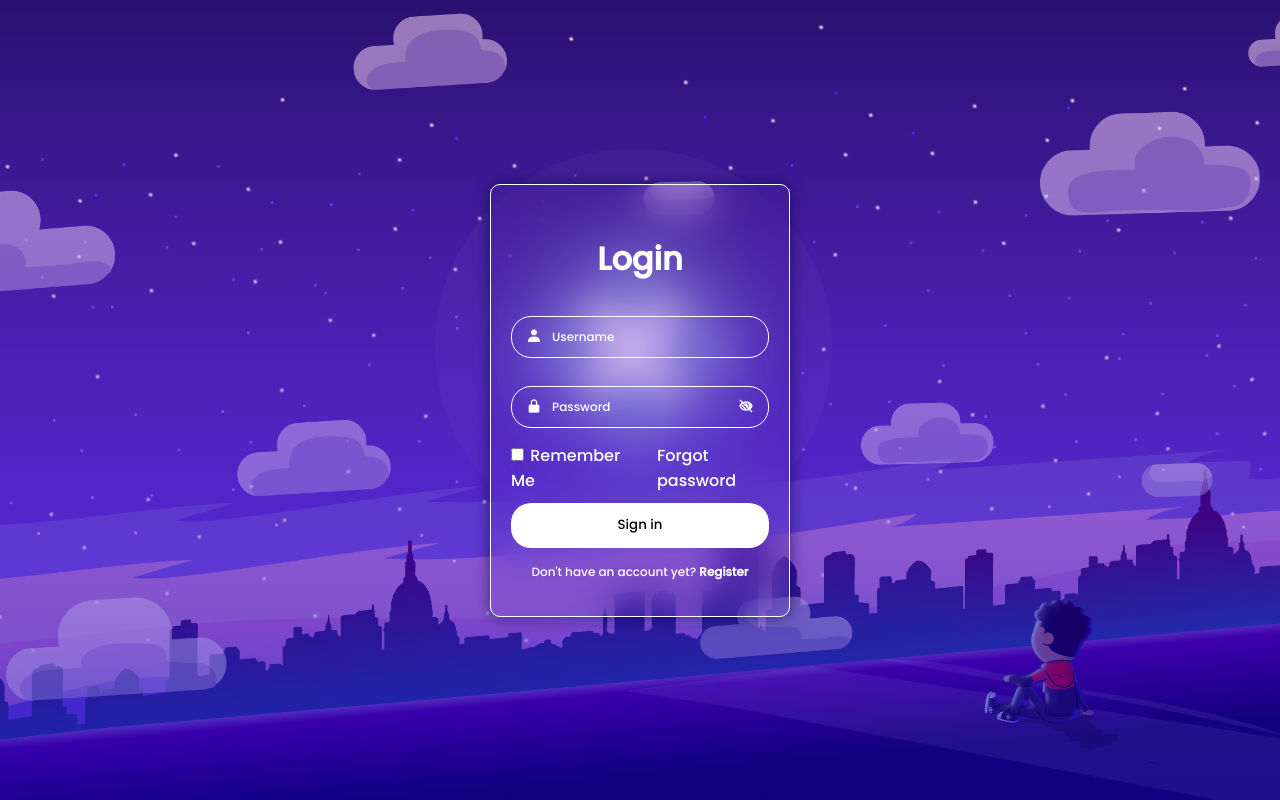
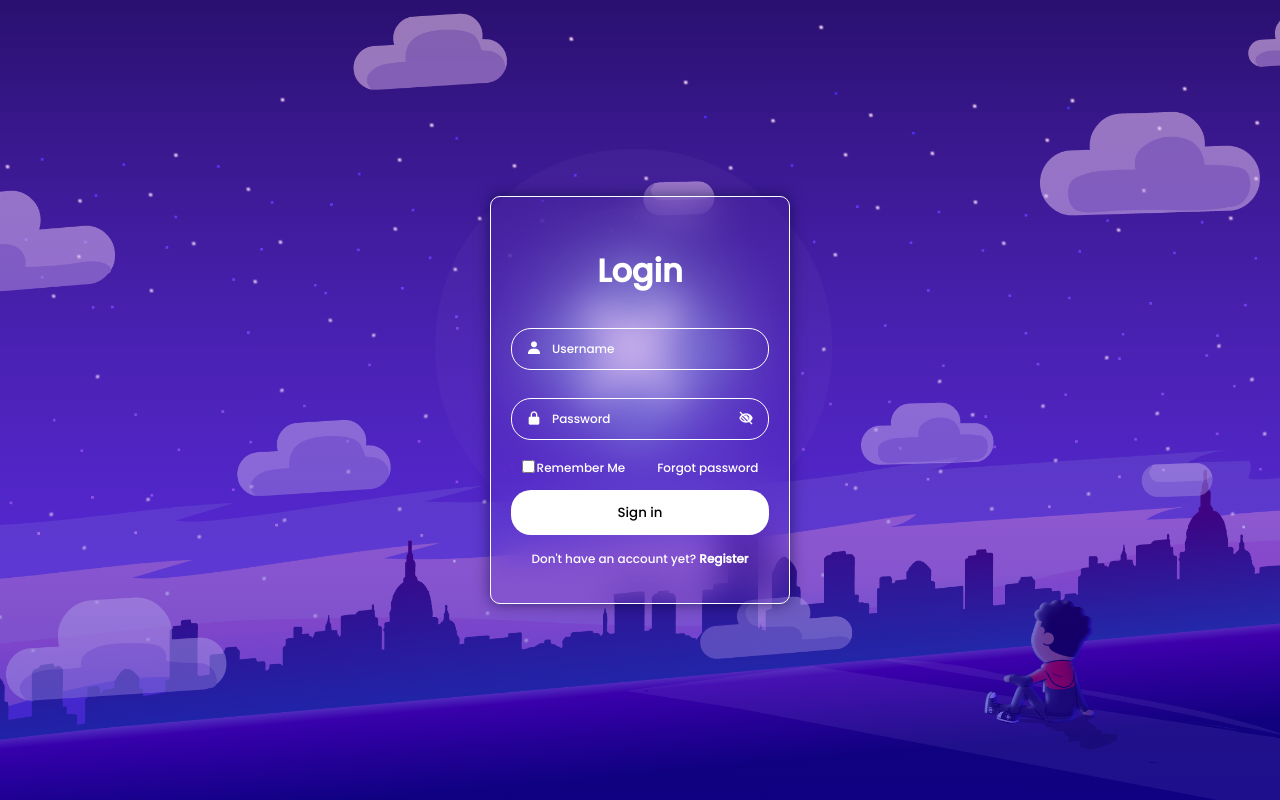
Before and after one commit to jaimzh/sign-in-page, a plain HTML site: page index.html in a window 1280 px wide. Drawn offline with nearby package versions, Linux system fonts and the light colour scheme.

Commit message:
Update index.html

```diff
--- a/index.html
+++ b/index.html
@@ -28,9 +28,11 @@
                 </div>
             <div class="required-forgot">
                 <label>
-                    <input class="chkbox" type="checkbox"> Remember Me
+                    <input class="chkbox" type="checkbox">
                 </label>
-                <a href="#">Forgot password</a>
+                <div class="required-forgot2"><span>Remember Me</span>
+                    <a href="#">Forgot password</a></div>
+
             </div>
             <button class="signin-btn">Sign in</button>
             <div class="no-acc">
```
